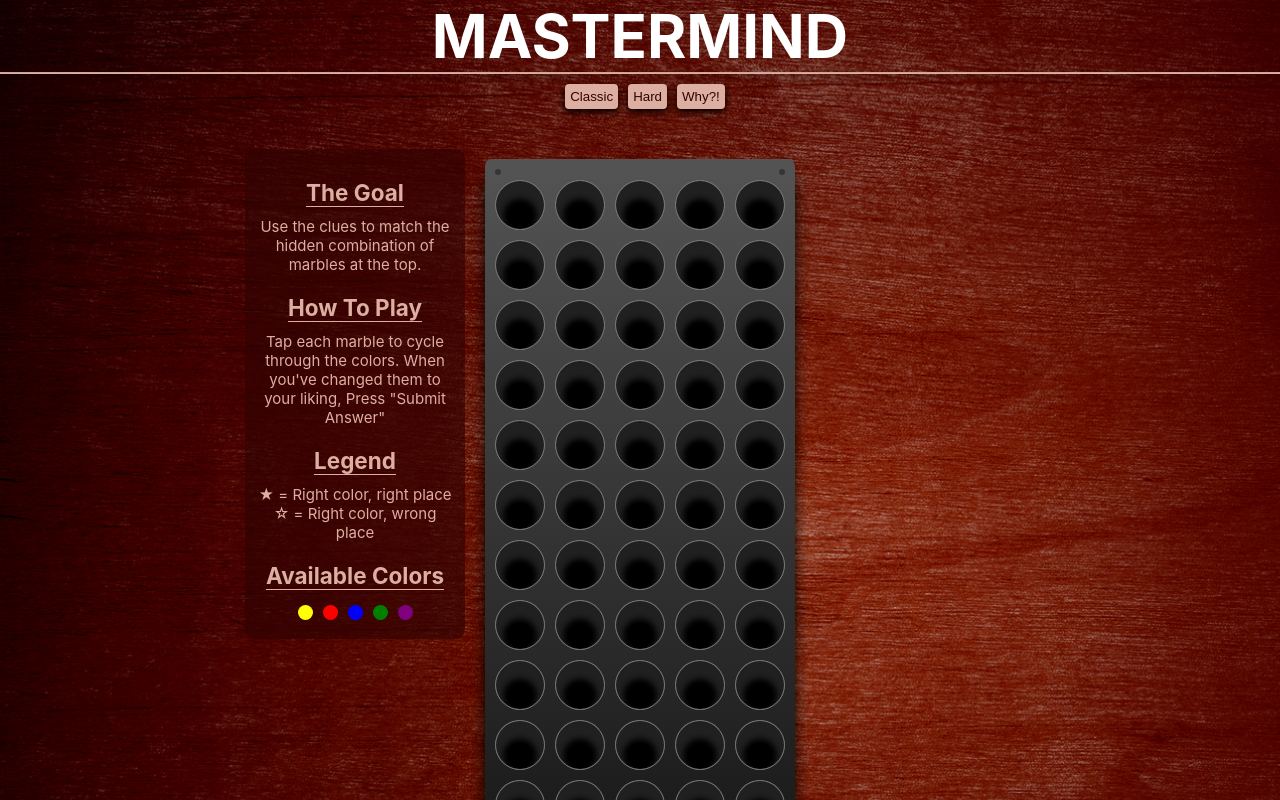
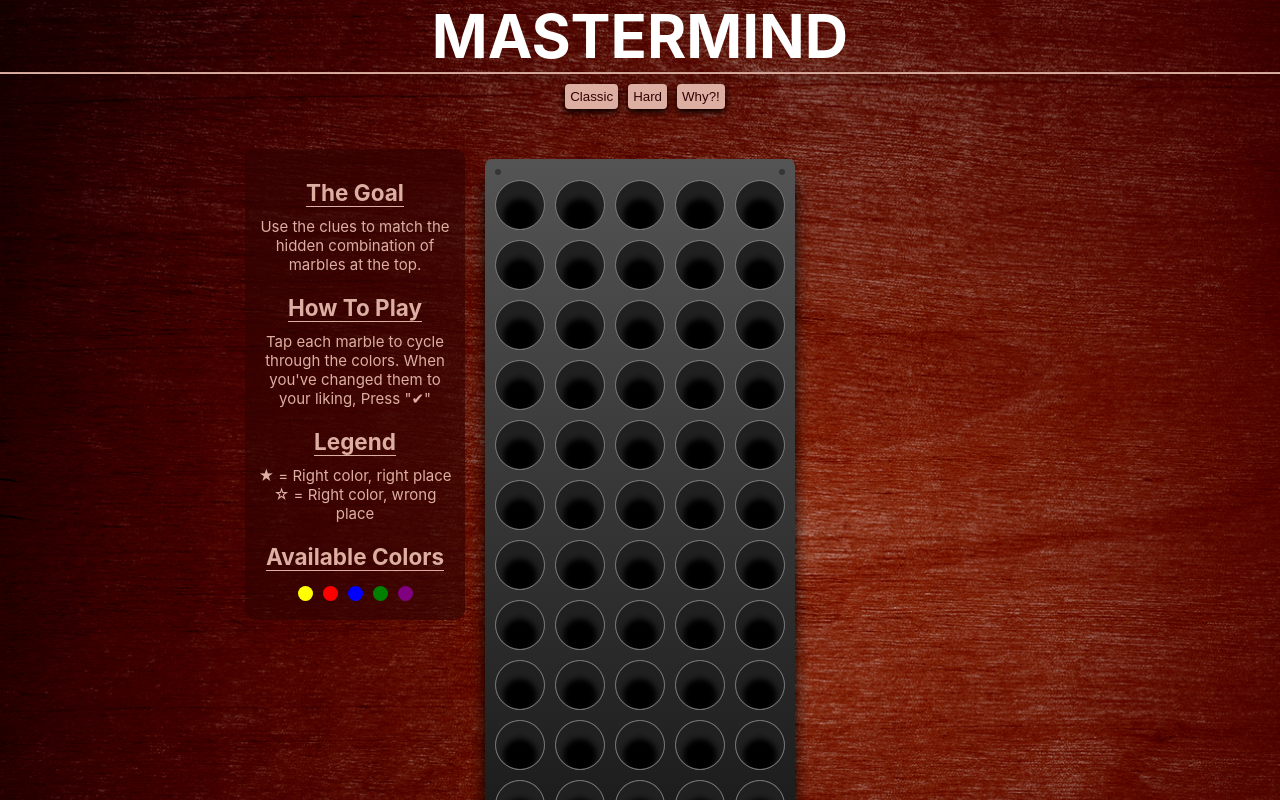
Before and after one commit to TheComeBackGuy/MasterMind-React, a React (Create React App) app: page / in a window 1280 px wide. Shown: the top 800 px of the page. Built offline with nearby package versions, Linux system fonts and the light colour scheme.

Commit message:
changed 'submit answer' to ✔

```diff
--- a/src/components/Legend.jsx
+++ b/src/components/Legend.jsx
@@ -50,7 +50,7 @@ export default function Legend() {
       <h2>How To Play</h2>
       <p>
         Tap each marble to cycle through the colors. When you've changed them to
-        your liking, Press "Submit Answer"
+        your liking, Press "✔"
       </p>
 
       <h2>Legend</h2>
```
Also changed, not shown: preview.jpg (added).
